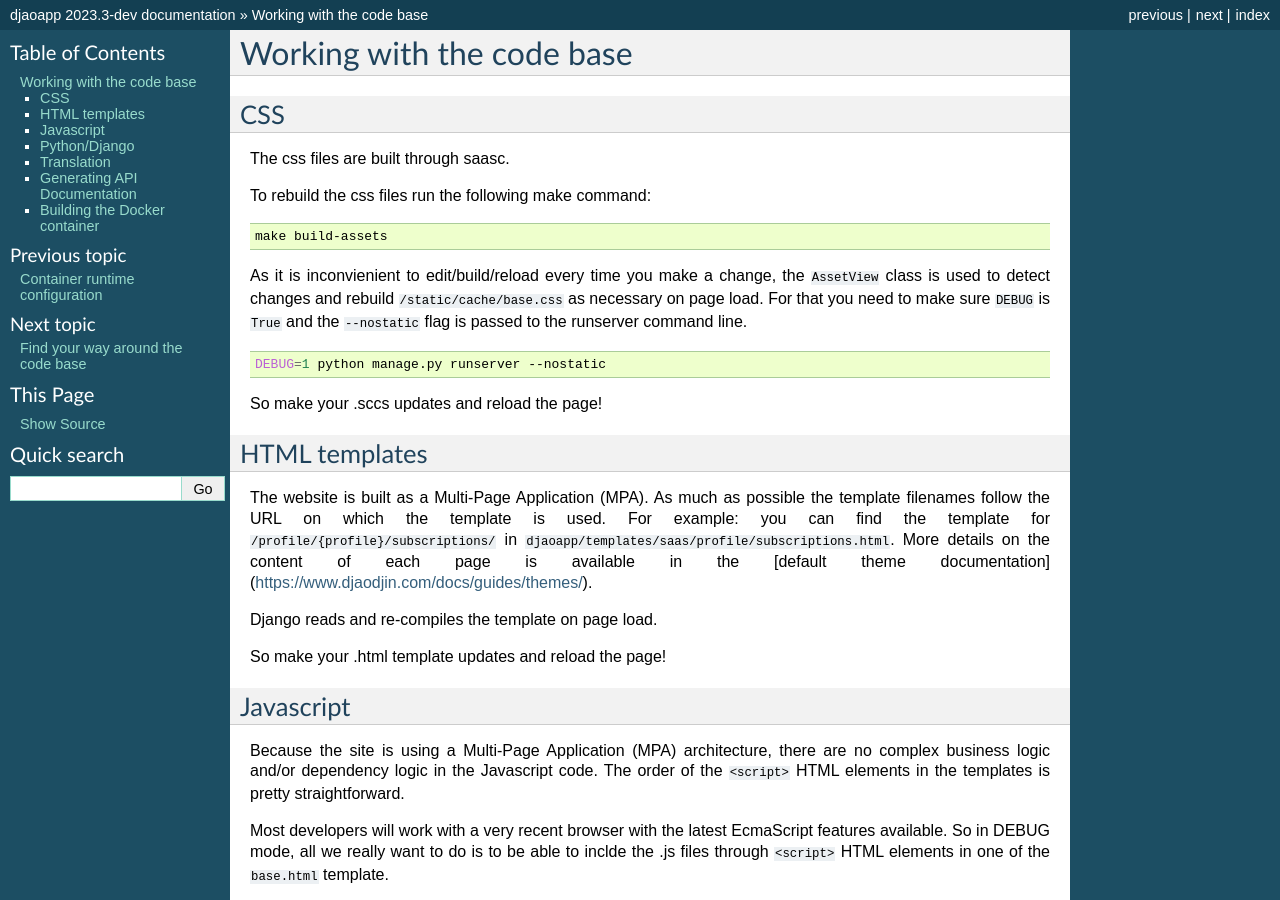
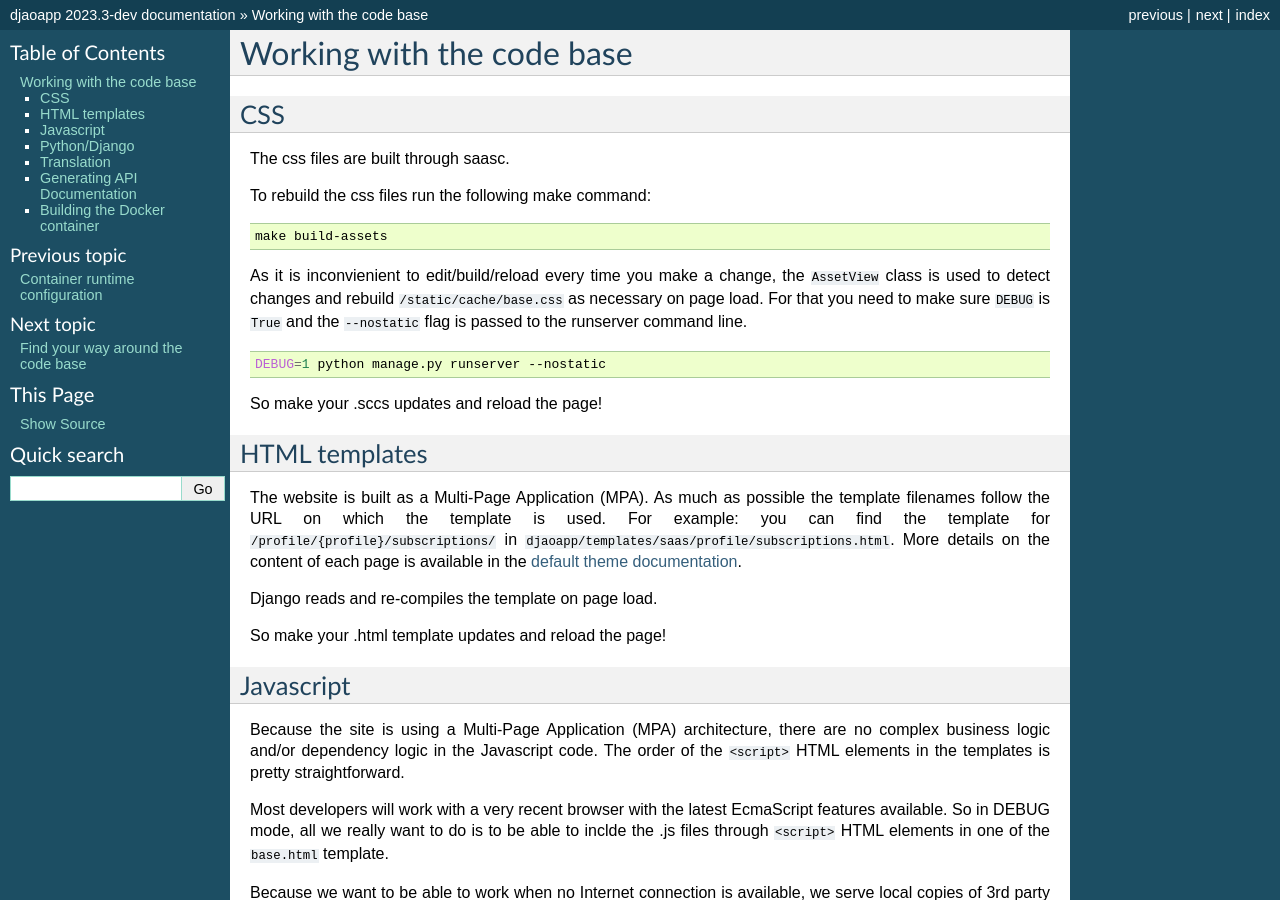
Before and after one commit to djaodjin/djaoapp, a Sphinx documentation site: the page built from docs/development.rst, in a window 1280 px wide and 900 px high. Built offline with Sphinx 7.4.7, drawn with Linux system fonts in a browser that asks for light colours.

Commit message:
fixes markdown link instead of rst

```diff
--- a/docs/development.rst
+++ b/docs/development.rst
@@ -33,7 +33,7 @@
 the template filenames follow the URL on which the template is used.
 For example: you can find the template for ``/profile/{profile}/subscriptions/``
 in ``djaoapp/templates/saas/profile/subscriptions.html``.
-More details on the content of each page is available in the [default theme documentation](https://www.djaodjin.com/docs/guides/themes/).
+More details on the content of each page is available in the `default theme documentation <https://www.djaodjin.com/docs/guides/themes/>`_.
 
 Django reads and re-compiles the template on page load.
 
```
